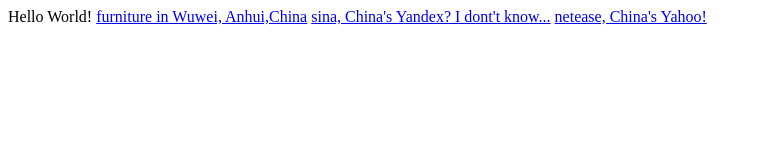
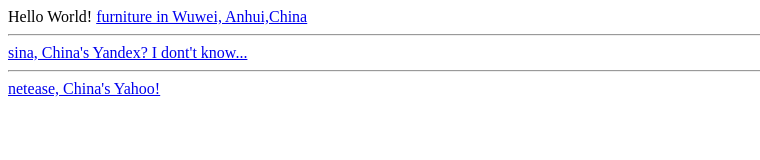
Before and after one commit to wuweijiaju/master, a plain HTML site: page index.html in a window 1280 px wide. Shown: the whole page, without its empty margins (0-760 px from the left). Drawn offline with Linux system fonts and the light colour scheme.

Commit message:
Update index.html

```diff
--- a/index.html
+++ b/index.html
@@ -1,5 +1,5 @@
 Hello World!
 
-<a href="http://zhan.renren.com/wuweijiaju">furniture in Wuwei, Anhui,China</a>
-<a href="http://blog.sina.com.cn/wuweijiaju">sina, China's Yandex? I dont't know...</a>
+<a href="http://zhan.renren.com/wuweijiaju">furniture in Wuwei, Anhui,China</a> <hr>
+<a href="http://blog.sina.com.cn/wuweijiaju">sina, China's Yandex? I dont't know...</a><hr>
 <a href="http://wuweijiaju.blog.163.com/">netease, China's Yahoo!</a>
```
